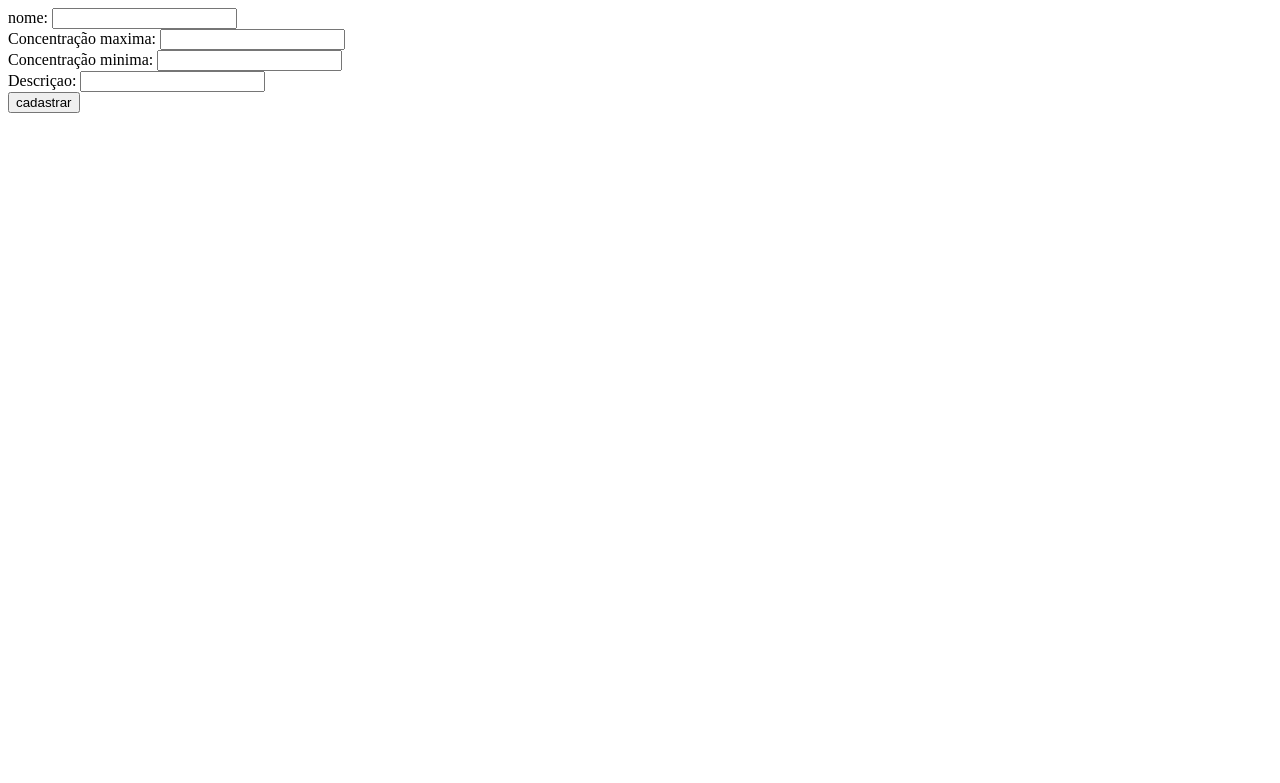
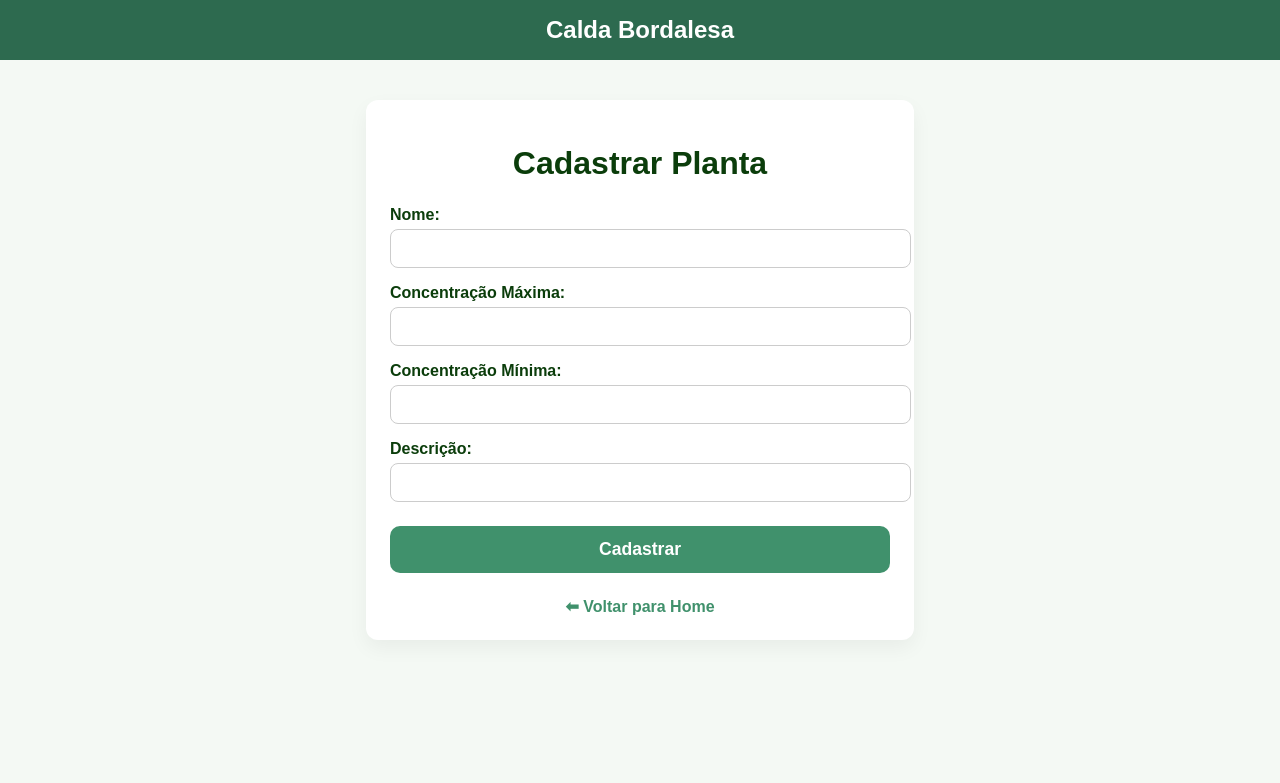
Before and after one commit to gabriel-otacilio/Calda-Bordalesa, a Spring Boot app: page /cadastrar in a window 1280 px wide. Shown: the top 783 px of the page. Run offline with Spring Boot 4, Linux system fonts and the light colour scheme.

Commit message:
cadastro de plantas funcional

```diff
--- a/src/main/java/org/example/JDBC/conexão.java
+++ b/src/main/java/org/example/JDBC/conexão.java
@@ -49,3 +49,4 @@
     // aprender mais sobre repositorios no Spring boot
 // todo continuar a implementação de planta ate adicionar no BD
 // duplicação ?
+// listagem funcional
--- a/src/main/resources/templates/allPlantas.html
+++ b/src/main/resources/templates/allPlantas.html
@@ -104,7 +104,7 @@
         <tbody>
         <!-- Percorre a lista enviada pelo controller -->
         <tr th:each="planta : ${plantas}">
-            <td th:text="${planta.nome}">Nome</td>
+           <td th:text="${planta.nome}">Nome</td> <!-- acessa o atributo nome da classe Planta e assim por diante-->
             <td th:text="${planta.concentracaoMax}">0.0</td>
             <td th:text="${planta.concentracaoMin}">0.0</td>
             <td th:text="${planta.descricao}">Descrição</td>
--- a/src/main/resources/templates/cadastrar.html
+++ b/src/main/resources/templates/cadastrar.html
@@ -1,19 +1,124 @@
+<!DOCTYPE html>
+<html lang="pt-BR">
+<head>
+    <meta charset="UTF-8">
+    <title>Cadastrar Planta</title>
+
+    <style>
+        body {
+            margin: 0;
+            font-family: Arial, Helvetica, sans-serif;
+            background: #f4f9f4;
+            color: #0b3d0b;
+        }
+
+        header {
+            background: #2d6a4f;
+            padding: 1rem 2rem;
+            color: white;
+            text-align: center;
+            font-size: 1.5rem;
+            font-weight: bold;
+        }
+
+        .container {
+            max-width: 500px;
+            margin: 2.5rem auto;
+            padding: 1.5rem;
+            background: white;
+            border-radius: 12px;
+            box-shadow: 0 8px 20px rgba(0,0,0,0.05);
+        }
+
+        h1 {
+            text-align: center;
+            margin-bottom: 1.5rem;
+        }
+
+        label {
+            display: block;
+            text-align: left;
+            font-weight: bold;
+            margin-top: 1rem;
+        }
+
+        input {
+            width: 100%;
+            padding: 0.6rem;
+            margin-top: 0.3rem;
+            border-radius: 8px;
+            border: 1px solid #ccc;
+            font-size: 1rem;
+        }
+
+        input:focus {
+            outline: none;
+            border-color: #40916c;
+        }
+
+        button {
+            width: 100%;
+            margin-top: 1.5rem;
+            padding: 0.8rem;
+            background: #40916c;
+            color: white;
+            border: none;
+            border-radius: 10px;
+            font-size: 1.1rem;
+            font-weight: bold;
+            cursor: pointer;
+            transition: 0.2s;
+        }
+
+        button:hover {
+            background: #1b4332;
+        }
+
+        .btn-voltar {
+            display: block;
+            text-align: center;
+            margin-top: 1.5rem;
+            text-decoration: none;
+            color: #40916c;
+            font-weight: bold;
+        }
+    </style>
+</head>
+
+<body>
+
+<header>Calda Bordalesa</header>
+
+<main class="container">
+    <h1>Cadastrar Planta</h1>
+
     <form action="/cadastrar" method="post">
-    <label> nome:
-        <input type="text" name="nome">
+
+        <label>
+            Nome:
+            <input type="text" name="nome" required>
         </label>
-    <br>
+
         <label>
-        Concentração maxima:
-        <input type="text" name="concentracaoMax">
-    </label><br>
-    <label> Concentração minima:
-        <input type="text" name="concentracaoMin">
+            Concentração Máxima:
+            <input type="text" name="concentracaoMax" required>
         </label>
-    <br>
-    <label> Descriçao:
+
+        <label>
+            Concentração Mínima:
+            <input type="text" name="concentracaoMin" required>
+        </label>
+
+        <label>
+            Descrição:
             <input type="text" name="descricao">
         </label>
-    <br>
-    <button type="submit">cadastrar</button>
+
+        <button type="submit">Cadastrar</button>
     </form>
+
+    <a href="/" class="btn-voltar">⬅ Voltar para Home</a>
+</main>
+
+</body>
+</html>
```
Also changed, not shown: etapas/services_aplication.md (+0 -1 lines). Lines whose indentation alone changed are shown as unchanged.
